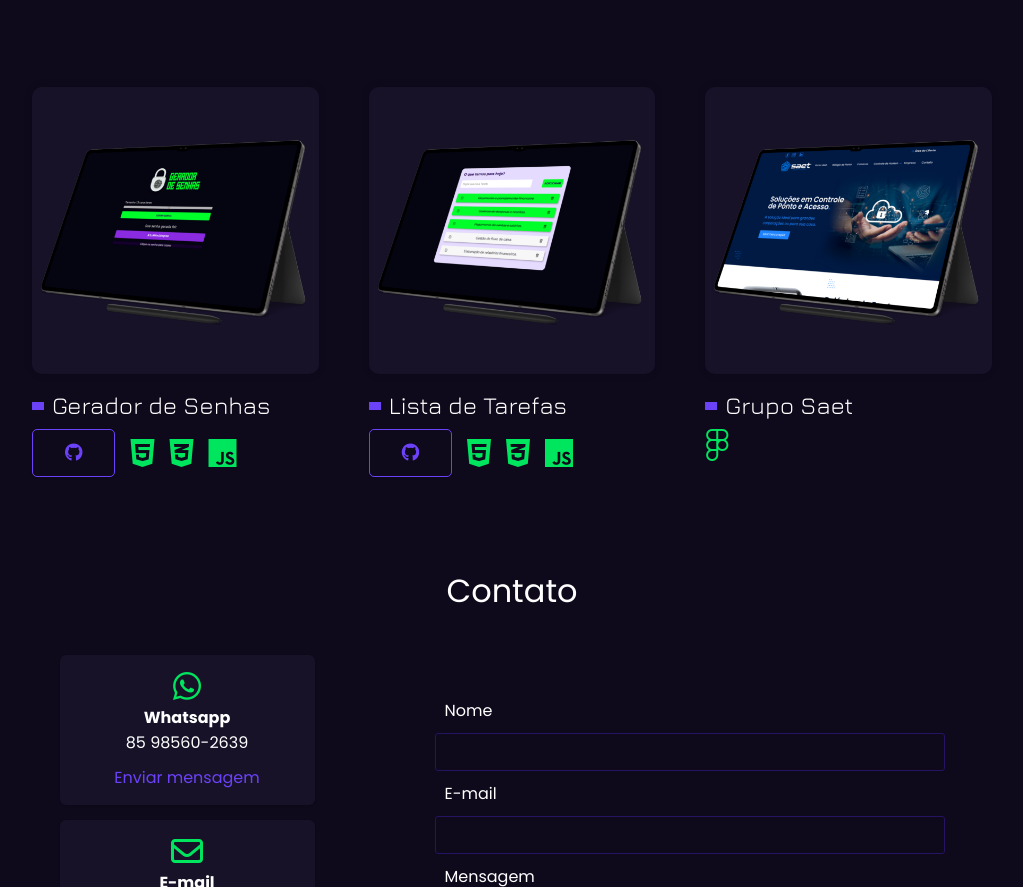
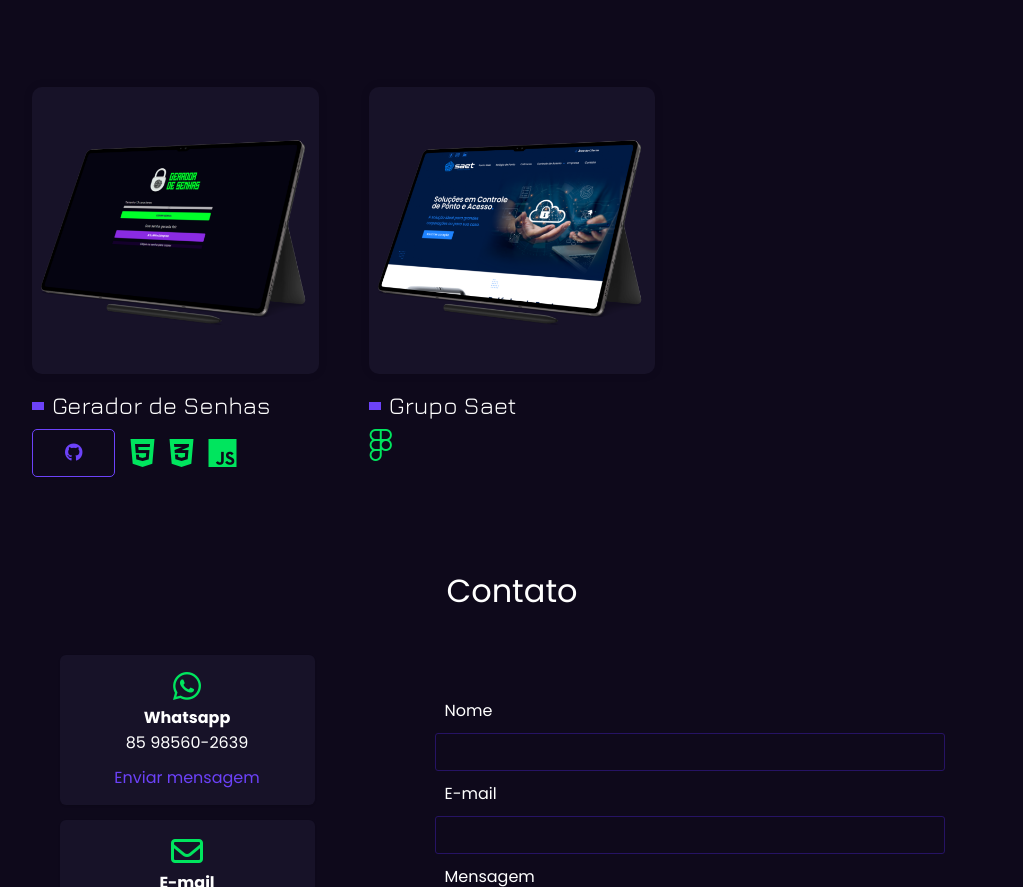
Before and after one commit to maxwellvenicio/portfolio_max, a plain HTML site: page index.html in a window 1280 px wide. Shown: the part 2003-2890 px from the top of the page, without its empty margins (128-1151 px from the left). Drawn offline with nearby package versions, Linux system fonts and the light colour scheme; some icons are missing.

Commit message:
update project

```diff
--- a/index.html
+++ b/index.html
@@ -212,24 +212,6 @@
 
       <!--Projeto-05-->
       <li>
-        <a href="https://maxwellvenicio.github.io/to-do-list/" target="_blank">
-          <img src="./img/img-portifolio/project3.webp" alt="Lista de Tarefas">
-          <h3 class="f3-titulo-itens">Lista de Tarefas</h3>
-        </a>
-        <div class="projetos-icon">
-
-          <a href="https://github.com/maxwellvenicio/to-do-list" target="_blank">
-            <button class="botao-secundario"><i class="fa-brands fa-github fa-1x"></i></button>
-          </a>
-
-          <i class="fa-brands fa-html5 fa-2x cor-p2"></i>
-          <i class="fa-brands fa-css3-alt fa-2x cor-p2"></i>
-          <i class="fa-brands fa-js fa-2x cor-p2"></i>
-        </div>
-      </li>
-
-      <!--Projeto-06-->
-      <li>
         <a href="https://www.figma.com/file/Gegzwnh8GVB1JOuaVfYBXA/grupo-saet?type=design&node-id=0%3A1&mode=design&t=6YibBvlowB8TLy6w-1" target="_blank">
           <img src="./img/img-portifolio/project4.webp" alt="Grupo Saet">
           <h3 class="f3-titulo-itens">Grupo Saet</h3>
```
